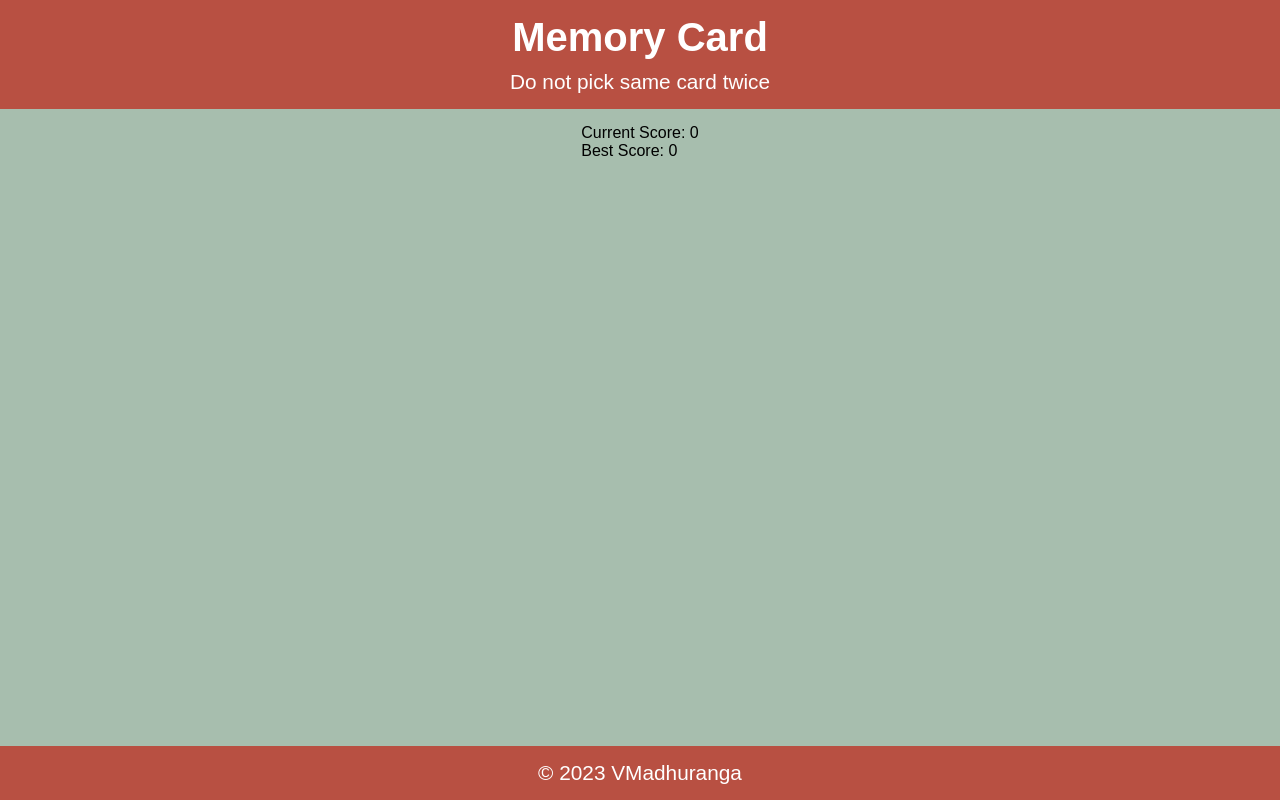
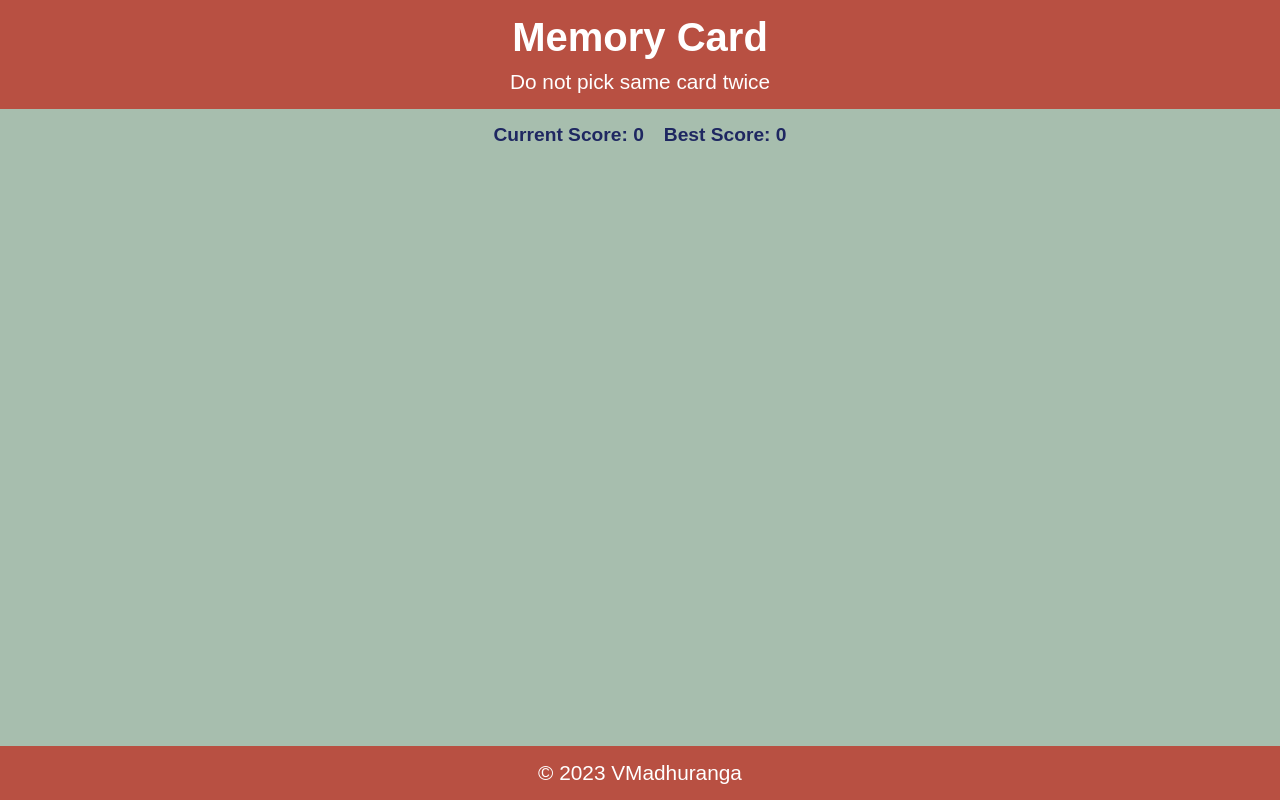
Before and after one commit to VMadhuranga/memory-card, a React (Vite) app: page / in a window 1280 px wide. Built offline with nearby package versions, Linux system fonts and the light colour scheme; no server answers.

Commit message:
Add styling to ScoreBoard component

```diff
--- /dev/null
+++ b/src/components/score-board/score-board.css
@@ -0,0 +1,12 @@
+.score-board {
+  display: flex;
+  justify-content: center;
+  gap: 20px;
+  flex-wrap: wrap;
+}
+
+.score-board p {
+  font-size: 1.2rem;
+  color: #1e2761;
+  font-weight: bold;
+}
--- a/src/components/score-board/score-board.jsx
+++ b/src/components/score-board/score-board.jsx
@@ -1,6 +1,8 @@
+import "./score-board.css";
+
 export function ScoreBoard({ currentScore, bestScore }) {
   return (
-    <div>
+    <div className="score-board">
       <p>Current Score: {currentScore}</p>
       <p>Best Score: {bestScore}</p>
     </div>
```
